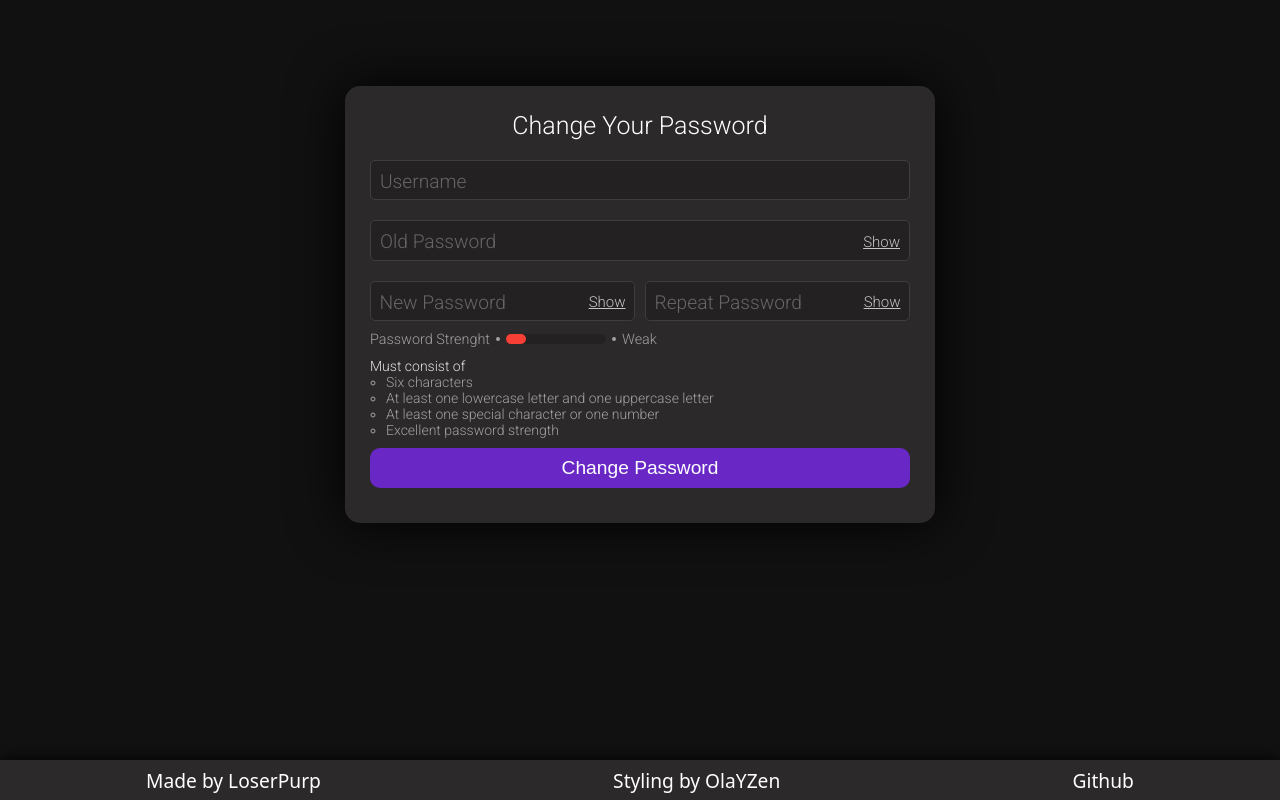
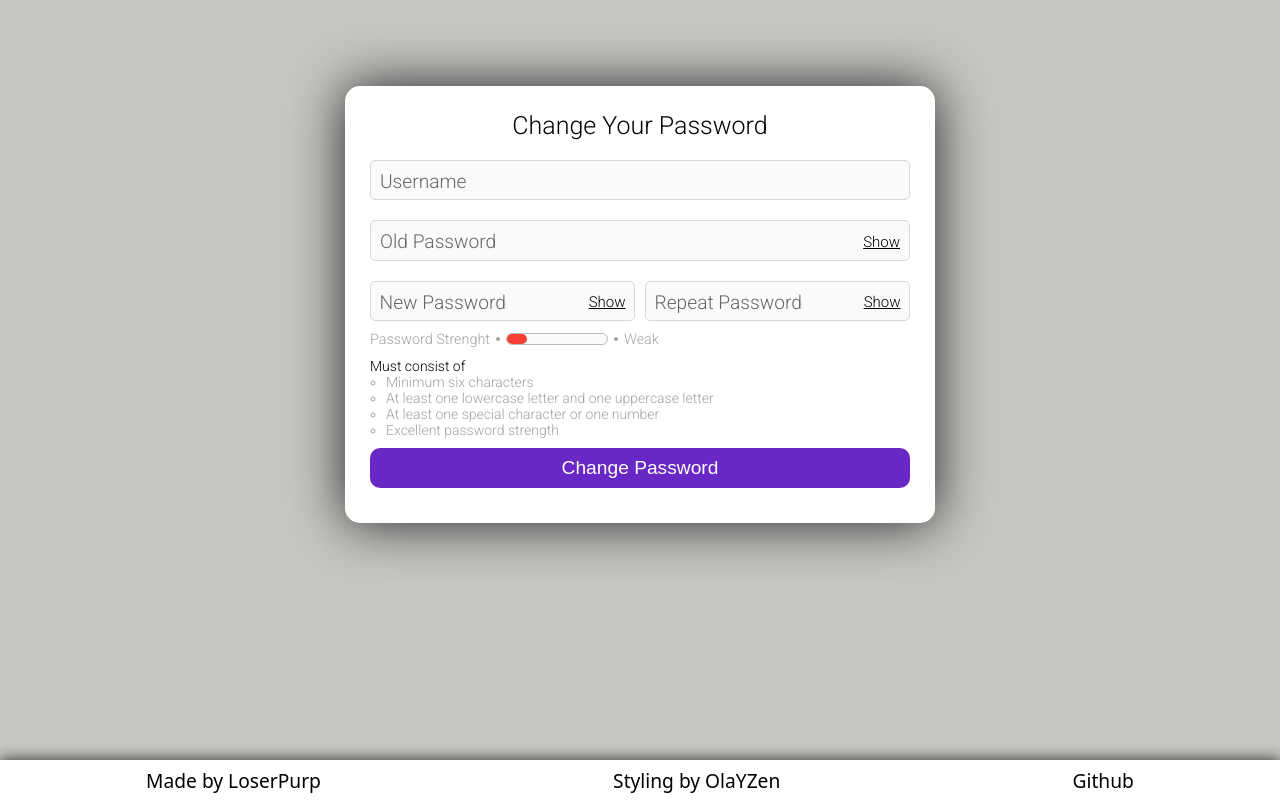
Before and after one commit to LoserPurp/user-password-changer, a Flask app: page / in a window 1280 px wide. Run offline with Flask 2, Linux system fonts and the light colour scheme; some libraries are stand-ins or nearby versions.

Commit message:
Added Whitemode
Added Native whitemode in css

```diff
--- a/static/script.js
+++ b/static/script.js
@@ -15,7 +15,7 @@ function updatePlaceHolder(input) {
   var placeholderParagraph = document.getElementById(input+'placeholder');
   var hideshow = document.querySelector("#hideShow"+input)
 
-
+try {
   hideshow.classList.add('hideShowFucused');
   placeholderParagraph.classList.add('placeholderWithText');
 
@@ -31,6 +31,21 @@ function updatePlaceHolder(input) {
       }
 
     });
+
+  } catch (error) {
+  placeholderParagraph.classList.add('placeholderWithText');
+
+  document.getElementById(input).addEventListener('blur', function() {
+      placeholderParagraph.classList.remove('placeholderWithText');
+      if (usernameInput.value !== "") {
+        placeholderParagraph.classList.add('placeholderWithText');
+      } else {
+        placeholderParagraph.classList.remove('placeholderWithText');
+      }
+
+    });
+
+  }
 }
 
 
--- a/static/styles.css
+++ b/static/styles.css
@@ -1,30 +1,23 @@
 :root{
-    /* Old color scheme */
-
-    /* --primary-color: #292c2e;
-    --secondary-color: #292c2e;
-    --tertiary-color: #494949;
-
-    --text-color: #d2e4c5;
-    --reverse-text-color: black;
-
-    --ok-button-color: #603F8B;
-    --ok-button-hover-color: #3d245f;
-
-    --weak-password-indicator: #e74c3c;
-    --medium-password-indicator: #fd7340;
-    --high-password-indicator: #f39c12;
-    --strong-password-indicator: #2ecc71; */
+/* White mode */
+    --primary-color: #c8c6c3;
+    --secondary-color: #ffffff;
+    --tertiary-color: #fafafa;
+    --quaternary-color: #a3a0a1;;
 
 
-    /* New color scheme. Modified from https://stats.purplexity.no/ */
+    --toast-message: #e5e5e5;
+    --placeholder-color: #686566;
+    --input-border: #d8d8d8;
+    --hide-show-color: #000000;
+    --password-strength-color: #e2e2e2;
+    --password-strength-Indicator: #bdbdbd;
 
-    --primary-color: #111111;
-    --secondary-color: #2c292a;
-    --tertiary-color: #242122;
 
-    --text-color: white;
-    --reverse-text-color: black;
+    --text-color: black;
+    --reverse-text-color: white;
+    --White: white;
+    --Black: rgb(36, 36, 36);
 
     --ok-button-color: #6928c6;
     --ok-button-hover-color: #9bbb58;
@@ -61,7 +83,7 @@ p, .buttonChange {
 
 .formComposer {
     /* box-shadow: black 0px 0px 15px; */
-    box-shadow: var(--reverse-text-color) 0px 0px 54px;
+    box-shadow: var(--Black) 0px 0px 54px;
     background: var(--secondary-color);
     display: grid;
     width: 540px;
@@ -122,7 +144,7 @@ footer {
     background: var(--secondary-color);
     width: 100%;
     /* padding-left: 10px; */
-    box-shadow: var(--reverse-text-color) 0px 0px 15px;
+    box-shadow: var(--Black) 0px 0px 15px;
     display: flex;
     justify-content: space-around;
     align-items: center;
@@ -132,7 +154,7 @@ footer {
 input {
     color: var(--text-color);
     background: var(--tertiary-color);
-    border: 1px solid #403d3e;
+    border: 1px solid var(--input-border);
     border-radius: 5px;
     max-height: 40px;
     padding: 16.2px 0 2px 10px;
@@ -166,7 +188,7 @@ p#oldPasswordplaceholder.placeholderWithText, p#newPasswordplaceholder.placehold
     text-decoration: underline;
     user-select: none;
     font-size: 15px;
-    color: #c5c5c5;
+    color: var(--hide-show-color);
 }
 
 .hideShowUnder {
@@ -245,7 +267,7 @@ ul.messages {
 }
 
 li {
-    color: #a3a0a1;
+    color: var(--quaternary-color);
     list-style-type: circle;
 }
 
@@ -281,7 +303,8 @@ li.checked-li{
 
 .passwordStrengthIndicator {
     height: 10px;
-    background-color: #242122;
+    border: 1px solid var(--password-strength-Indicator);
+    background-color: var(--tertiary-color);
     border-radius: 25px;
     transition: background-color .4s;
     width: 100px;
--- a/templates/index.html
+++ b/templates/index.html
@@ -6,7 +6,6 @@
     <title>Change Your Password</title>
     <link rel="icon" type="image/x-icon" href="{{ url_for('static', filename='favicon.ico') }}">
     <link rel="stylesheet" href="{{ url_for('static', filename='styles.css') }}">
-    <link rel="stylesheet" href="../static/styles.css">
     <link href="https://fonts.googleapis.com/css2?family=Roboto:wght@300&display=swap" rel="stylesheet">
 </head>
 <body>
@@ -64,9 +63,9 @@
                         <p id="StrenghtLabel">Weak</p>
                     </div>
                     <ul class="passwordSpecs">
-                        <li style="list-style: none;color: #e2e2e2;">Must consist of
+                        <li style="list-style: none;color: var(--text-color);">Must consist of
                             <ul style="padding: 0 0 0 16px;">
-                                <li id="6Char">Six characters</li>
+                                <li id="6Char">Minimum six characters</li>
                                 <li id="caseChar">At least one lowercase letter and one uppercase letter</li>
                                 <li id="spesChar">At least one special character or one number</li>
                                 <li id="stronkChar">Excellent password strength</li>
@@ -94,5 +93,4 @@
 </body>
 <script src="https://kit.fontawesome.com/47dbf3c43e.js" crossorigin="anonymous"></script>
 <script src="{{ url_for('static', filename='script.js') }}"></script>
-<script src="../static/script.js"></script>
 </html>
```
Also changed, not shown: other parts of static/styles.css (+35 -48 lines), README.md, img/image-black.png (added), img/image-white.png (added), img/image.png (deleted).
